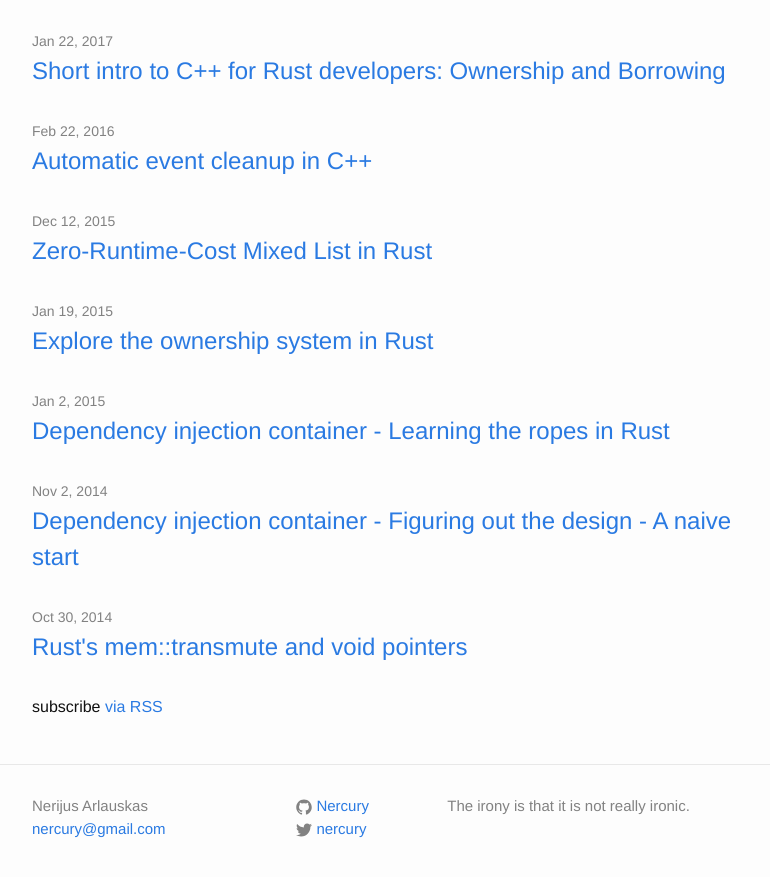
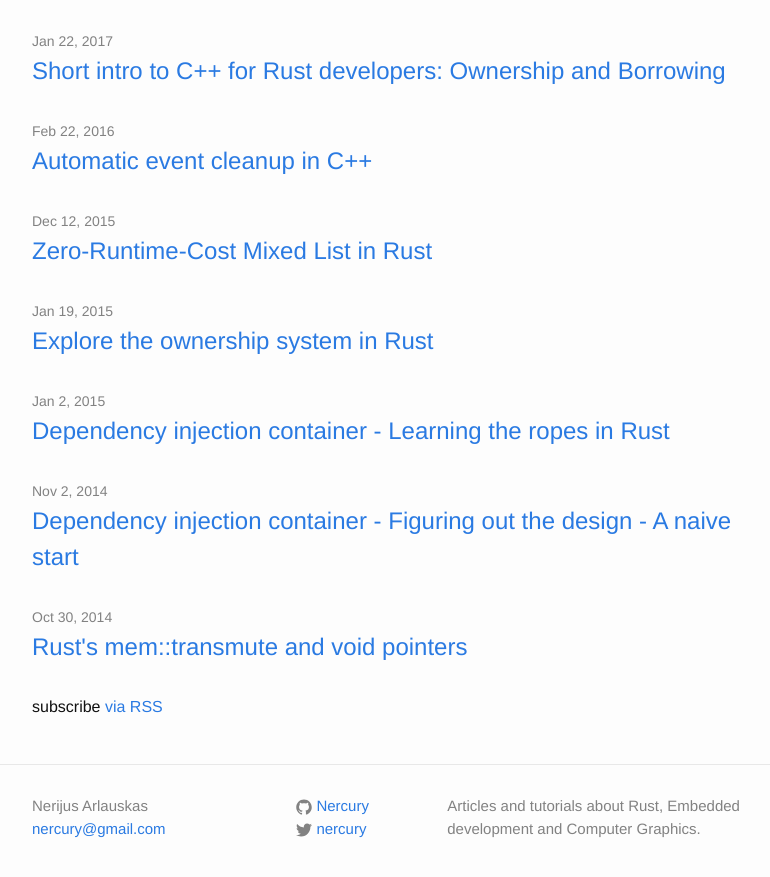
Before and after one commit to Nercury/Nercury.github.io, a Jekyll site: the page built from index.html, in a window 1280 px wide and 900 px high, scrolled down 1674 px. Shown: the top 877 px of the window, without its empty margins (238-1008 px from the left). Built offline with Jekyll 4.4.1, drawn with Linux system fonts in a browser that asks for light colours; nearby versions of some CDN libraries.

Commit message:
Better desc

```diff
--- a/_config.yml
+++ b/_config.yml
@@ -2,7 +2,7 @@
 title: Ironic Blog
 email: nercury@gmail.com
 description: >
-  The irony is that it is not really ironic.
+  Articles and tutorials about Rust, Embedded development and Computer Graphics.
 baseurl: "" # the subpath of your site, e.g. /blog/
 url: "http://nercury.github.io" # the base hostname & protocol for your site
 twitter_username: nercury
```
Also changed, not shown: Gemfile.lock.
